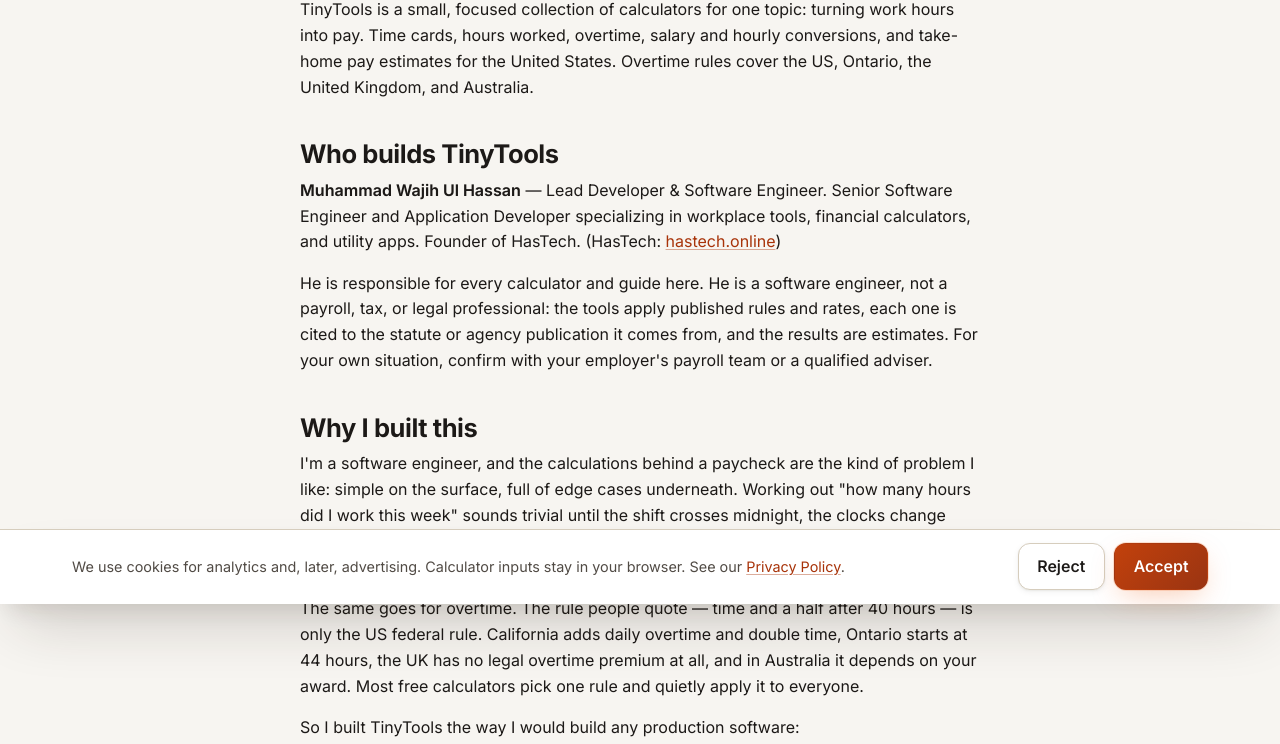
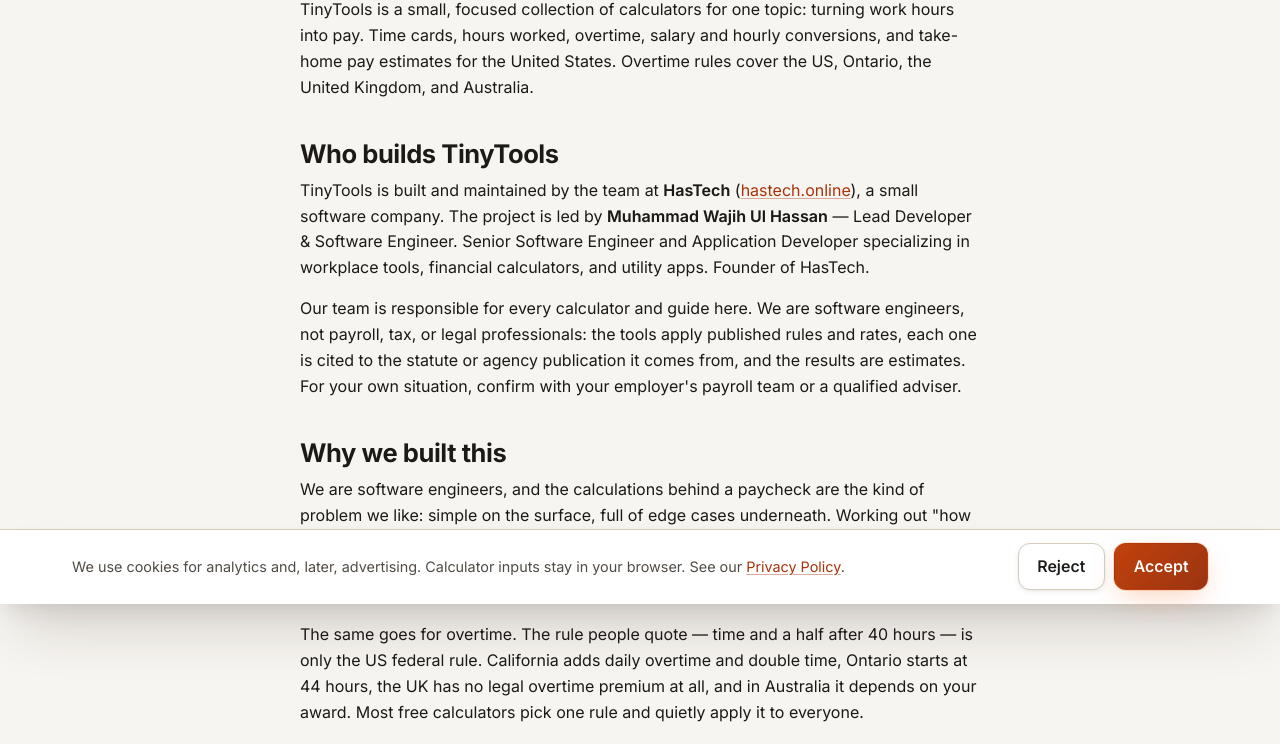
Before and after one commit to Muhammad572/Global-Tax-Calculator-Project, an Astro site: page /about in a window 1280 px wide. Shown: the part 196-940 px from the top of the page. Built offline with nearby package versions, Linux system fonts and the light colour scheme; Astro itself is replaced by a stand-in of ours.

Commit message:
Present TinyTools as built by the HasTech team on About and Contact
Co-Authored-By: Claude Sonnet 5.5 <noreply@anthropic.com>

```diff
--- a/src/pages/about.astro
+++ b/src/pages/about.astro
@@ -23,22 +23,25 @@ import { SITE, AUTHOR, authorPerson } from "@/data/site";
 
     <h2 id="author">Who builds {SITE.name}</h2>
     <p>
+      {SITE.name} is built and maintained by the team at
+      <strong>{AUTHOR.employer.name}</strong>
+      (<a href={AUTHOR.url} rel="noopener">{AUTHOR.url.replace("https://", "")}</a>),
+      a small software company. The project is led by
       <strong>{AUTHOR.name}</strong> — {AUTHOR.jobTitle}. {AUTHOR.bio}
-      ({AUTHOR.employer.name}: <a href={AUTHOR.url} rel="noopener">{AUTHOR.url.replace("https://", "")}</a>)
     </p>
     <p>
-      He is responsible for every calculator and guide here. He is a software
-      engineer, not a payroll, tax, or legal professional: the tools apply
+      Our team is responsible for every calculator and guide here. We are
+      software engineers, not payroll, tax, or legal professionals: the tools apply
       published rules and rates, each one is cited to the statute or agency
       publication it comes from, and the results are estimates. For your own
       situation, confirm with your employer's payroll team or a qualified
       adviser.
     </p>
 
-    <h2 id="why">Why I built this</h2>
+    <h2 id="why">Why we built this</h2>
     <p>
-      I'm a software engineer, and the calculations behind a paycheck are the
-      kind of problem I like: simple on the surface, full of edge cases
+      We are software engineers, and the calculations behind a paycheck are the
+      kind of problem we like: simple on the surface, full of edge cases
       underneath. Working out "how many hours did I work this week" sounds
       trivial until the shift crosses midnight, the clocks change overnight,
       a lunch break is split in two, or someone writes 7 hours 45 minutes as
@@ -52,7 +55,7 @@ import { SITE, AUTHOR, authorPerson } from "@/data/site";
       calculators pick one rule and quietly apply it to everyone.
     </p>
     <p>
-      So I built TinyTools the way I would build any production software:
+      So we built TinyTools the way we would build any production software:
     </p>
     <ul>
       <li>
@@ -74,7 +77,7 @@ import { SITE, AUTHOR, authorPerson } from "@/data/site";
     </ul>
     <p>
       If a result doesn't match your payslip, or a rule here is out of date,
-      please <a href="/contact/">tell me</a> — I'd rather fix it than have
+      please <a href="/contact/">tell us</a> — we'd rather fix it than have
       anyone rely on a wrong number.
     </p>
 
--- a/src/pages/contact.astro
+++ b/src/pages/contact.astro
@@ -1,7 +1,7 @@
 ---
 import BaseLayout from "@/layouts/BaseLayout.astro";
 import Breadcrumbs from "@/components/Breadcrumbs.astro";
-import { SITE } from "@/data/site";
+import { SITE, AUTHOR } from "@/data/site";
 ---
 
 <BaseLayout
@@ -15,7 +15,7 @@ import { SITE } from "@/data/site";
     <h1>Contact</h1>
 
     <p>
-      {SITE.name} is built and run by one independent developer (see
+      {SITE.name} is built and run by the {AUTHOR.employer.name} team (see
       <a href="/about/#author">About</a>). Every message is read, especially:
     </p>
     <ul>
```
